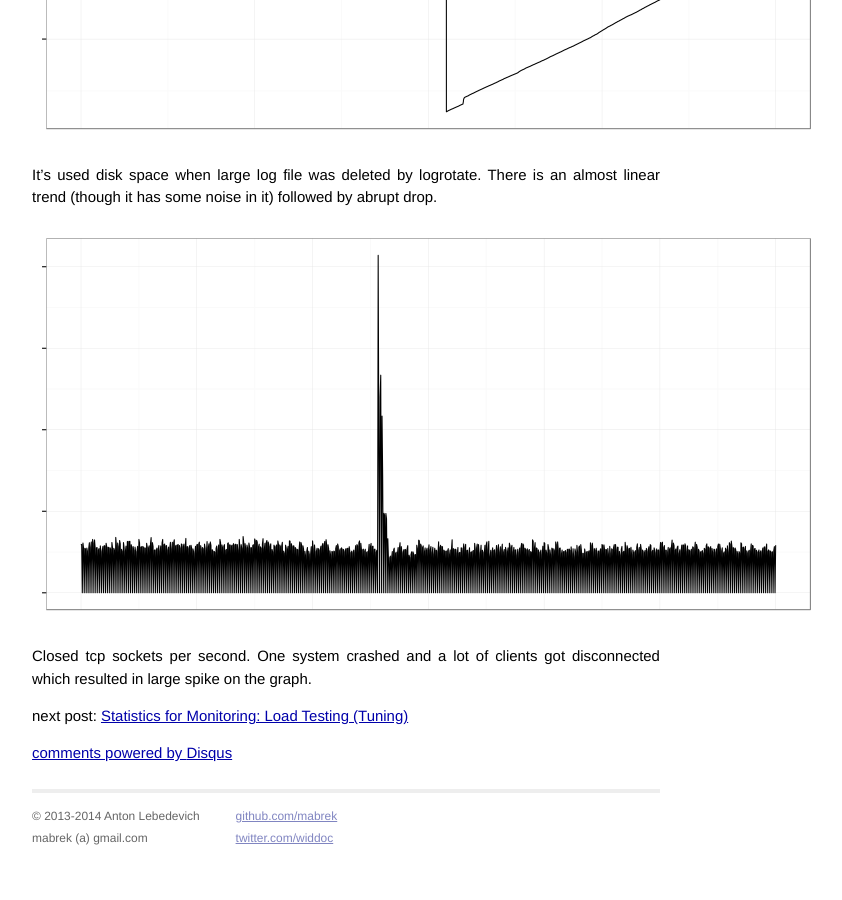
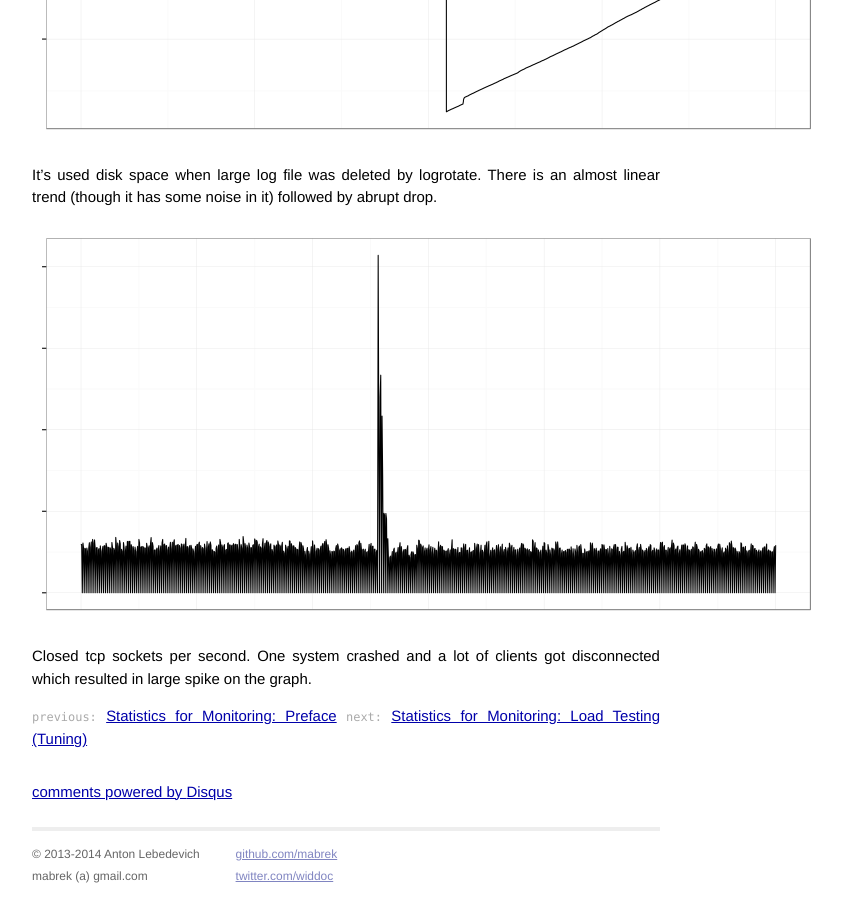
Before and after one commit to mabrek/mabrek.github.io, a Jekyll site: the page built from _posts/2014-02-11-statistics-for-monitoring-data-properties.md, in a window 1280 px wide and 900 px high, scrolled down 4751 px. Shown: the whole window, without its empty margins (294-1136 px from the left). Built offline with Jekyll 4.4.1, drawn with Linux system fonts in a browser that asks for light colours; Markdown is read by kramdown in place of the engine named in the settings; comment, search, counter and statistics services are not loaded; before the commit the page ends 5612 px from its top, so only the background shows below that.

Commit message:
generate prev/next links

```diff
--- a/_layouts/post.html
+++ b/_layouts/post.html
@@ -6,6 +6,16 @@ layout: default
 
 <div class="post">
 {{ content }}
+</div>
+
+<div class="posts">
+{% if page.previous %}
+<span>previous:</span> <a href="{{ page.previous.url }}">{{ page.previous.title }}</a>
+{% endif %}
+
+{% if page.next %}
+<span>next:</span> <a href="{{ page.next.url }}">{{ page.next.title }}</a>
+{% endif %}
 </div>
 
     <div id="disqus_thread"></div>
--- a/_posts/2014-02-11-statistics-for-monitoring-data-properties.md
+++ b/_posts/2014-02-11-statistics-for-monitoring-data-properties.md
@@ -62,6 +62,3 @@ It's used disk space when large log file was deleted by logrotate. There is an a
 ![bimodal spike]({{ site.url }}/img/aspm/bimodal-spike.png)
 
 Closed tcp sockets per second. One system crashed and a lot of clients got disconnected which resulted in large spike on the graph.
-
-
-next post: [Statistics for Monitoring: Load Testing (Tuning)]({{ site.url }}/blog/statistics-for-monitoring-load-testing/)
```
Also changed, not shown: _posts/2014-02-10-statistics-for-monitoring-preface.md (+0 -3 lines).
